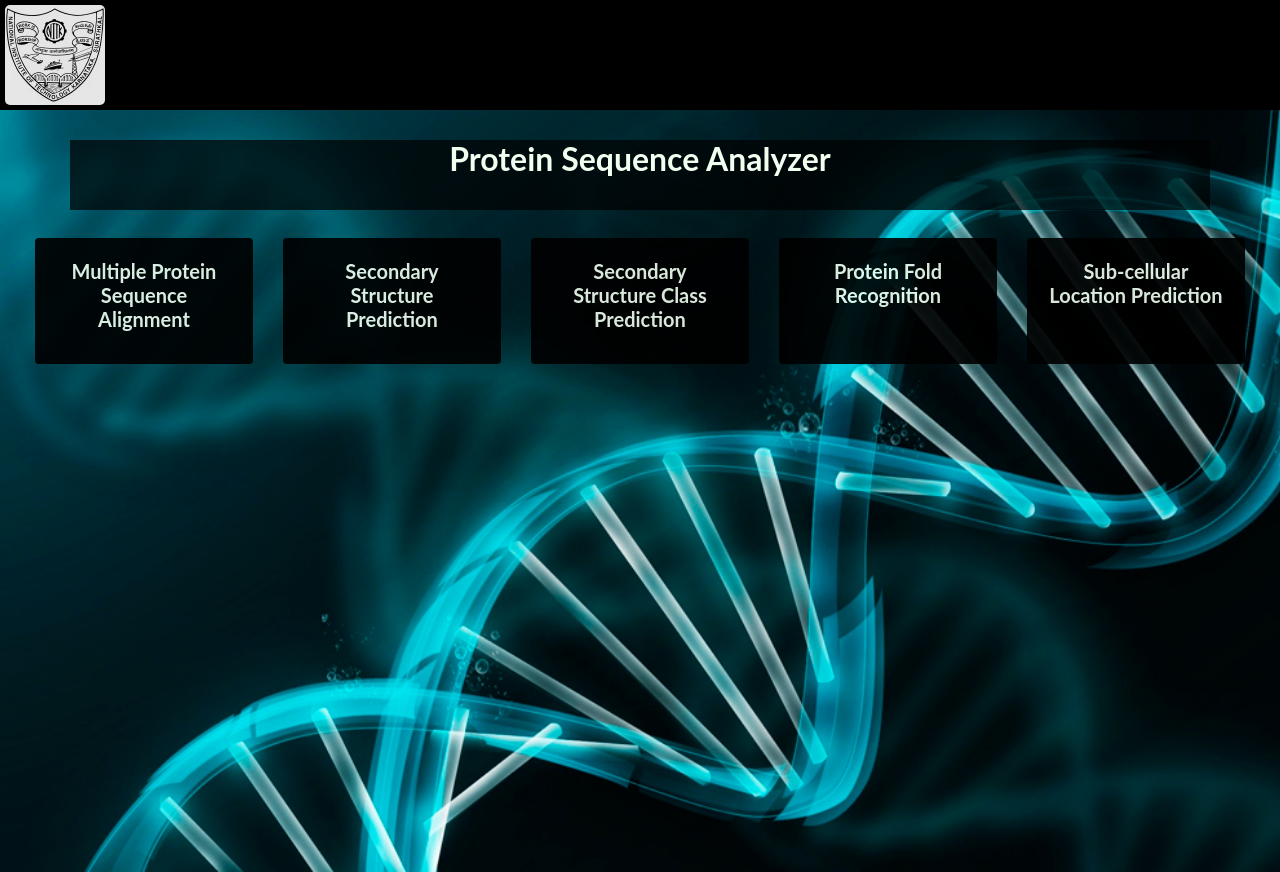
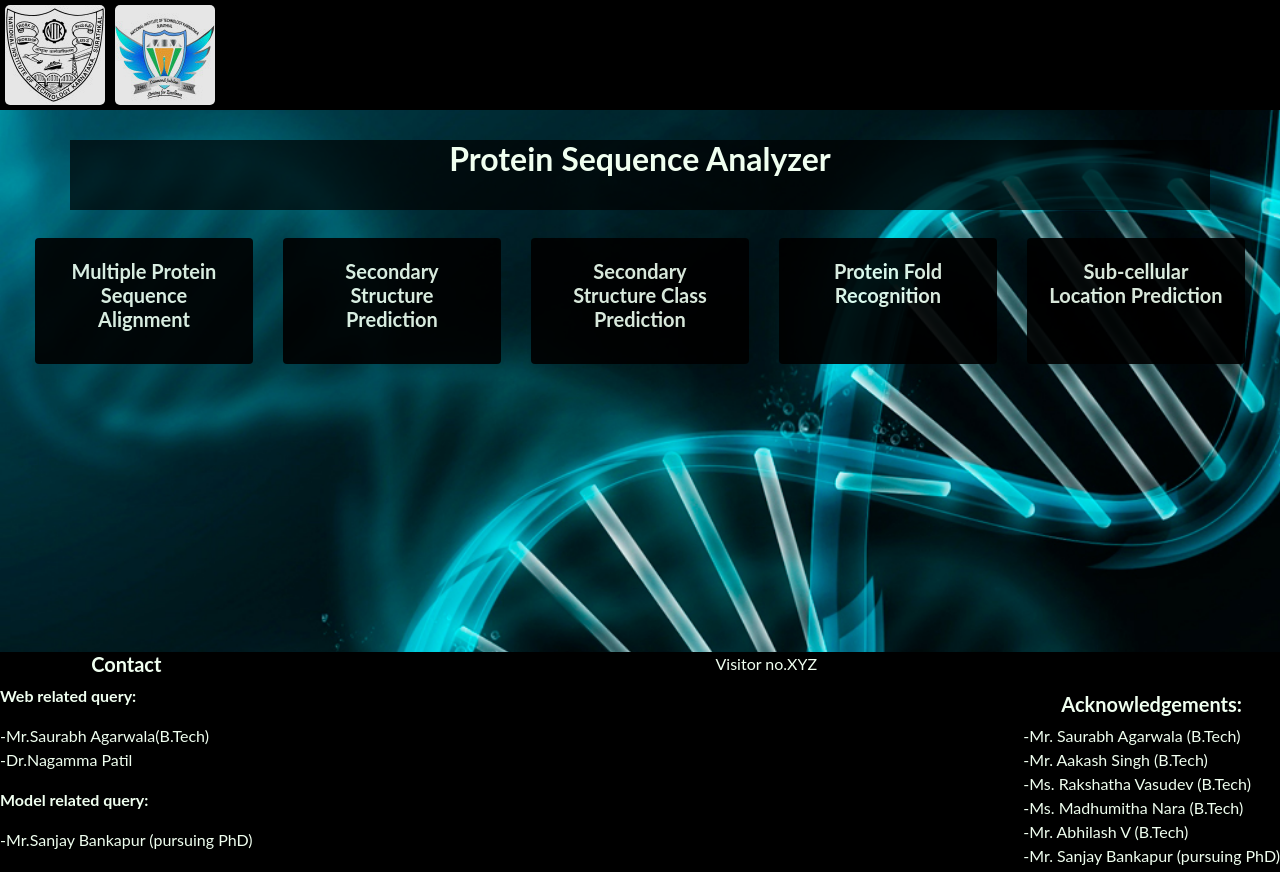
Before and after one commit to rakshathavasudev/protein-seq-analyser, a Django app: page / in a window 1280 px wide. Run offline with Django 3.2, Linux system fonts and the light colour scheme; some libraries are stand-ins or nearby versions.

```diff
--- a/protseqanalyser/global_assets/styles.css
+++ b/protseqanalyser/global_assets/styles.css
@@ -171,3 +171,70 @@ button:hover{
 	opacity: 0.9;
 	border-radius: 10px;
 }
+
+
+footer{
+    background-color: #000000;
+    position: fixed;
+    color: #F0FFF0;
+    bottom: 0;
+    width: 100%;
+    height: 220px;
+
+}
+
+.footer-left{
+    float: left;
+
+}
+.footer-center{
+   text-align: center;
+
+}
+.footer-right{
+    float: right;
+
+}
+
+.model-info{
+    background-color:#ffffffd8;
+    opacity: 0.8;
+    color: black;
+    padding: 20px;
+    margin: 5px;
+}
+.model-info h5{
+    color: black;
+    text-align: justify;
+}
+.detail-info{
+    background-color:#ffffffd8;
+    opacity: 0.8;
+    width: 100%;
+    color: black;
+    padding: 20px;
+    margin: 5px;
+}
+
+.detail-info h5{
+    color: black;
+
+}
+.detail-info a h5:hover{
+    color: rgb(102, 16, 16);
+}
+.input-format{
+    background-color: #ffffffd8;
+    opacity: 0.9;
+    width: 100%;
+    color: rgb(0, 0, 0);
+    padding: 20px;
+    margin: 5px;
+}
+.input-format h5{
+    color: black;
+    text-align: justify;
+}
+.model h1{
+    text-align: center;
+}
--- a/protseqanalyser/global_templates/base.html
+++ b/protseqanalyser/global_templates/base.html
@@ -18,7 +18,8 @@
 
         <ul class="top">
             <li><img src="{% static "img/emblem.jpg" %}"></li>
-	    <!--<li><h2>National Institute of Technology,Karnataka</h2></li>-->
+        <!--<li><h2>National Institute of Technology,Karnataka</h2></li>-->
+        <li ><img src="{% static "img/DJ_logo.jpg" %}" class="right"></li>
         </ul>
         <div class="container">
         <div class="trans"></div>
--- a/protseqanalyser/global_templates/home.html
+++ b/protseqanalyser/global_templates/home.html
@@ -46,5 +46,27 @@
             </a>
          </div>
 
+         <footer>
+             <div class="footer-left">
+                <h5 style="text-align: center;font-weight:bold;">Contact</h5>
+                <p style="font-weight: bolder;">Web related query:</p>
+                <p>-Mr.Saurabh Agarwala(B.Tech)<br>
+                -Dr.Nagamma Patil<br>
+                <p style="font-weight: bolder;">Model related query:</p>
+                -Mr.Sanjay Bankapur (pursuing PhD)</p>
+             </div>
+             <div class="footer-center">
+                <p>Visitor no.XYZ</p>
+             </div>
+             <div class="footer-right">
+                <h5 style="font-weight: bolder;">Acknowledgements:</h5>
+                -Mr. Saurabh Agarwala (B.Tech)<br>
+                -Mr. Aakash Singh (B.Tech)<br>
+                -Ms. Rakshatha Vasudev (B.Tech)<br>
+                -Ms. Madhumitha Nara (B.Tech)<br>
+                -Mr. Abhilash V  (B.Tech)<br>
+                -Mr. Sanjay Bankapur (pursuing PhD)</p>
+             </div>
 
+         </footer>
 {% endblock %}
```
Also changed, not shown: protseqanalyser/global_templates/base_sub.html (+23 -0 lines), protseqanalyser/multiprotseqalign/templates/multiprotseqalign/predict.html (+35 -1 lines), protseqanalyser/global_assets/img/DJ_logo.jpg (added).
